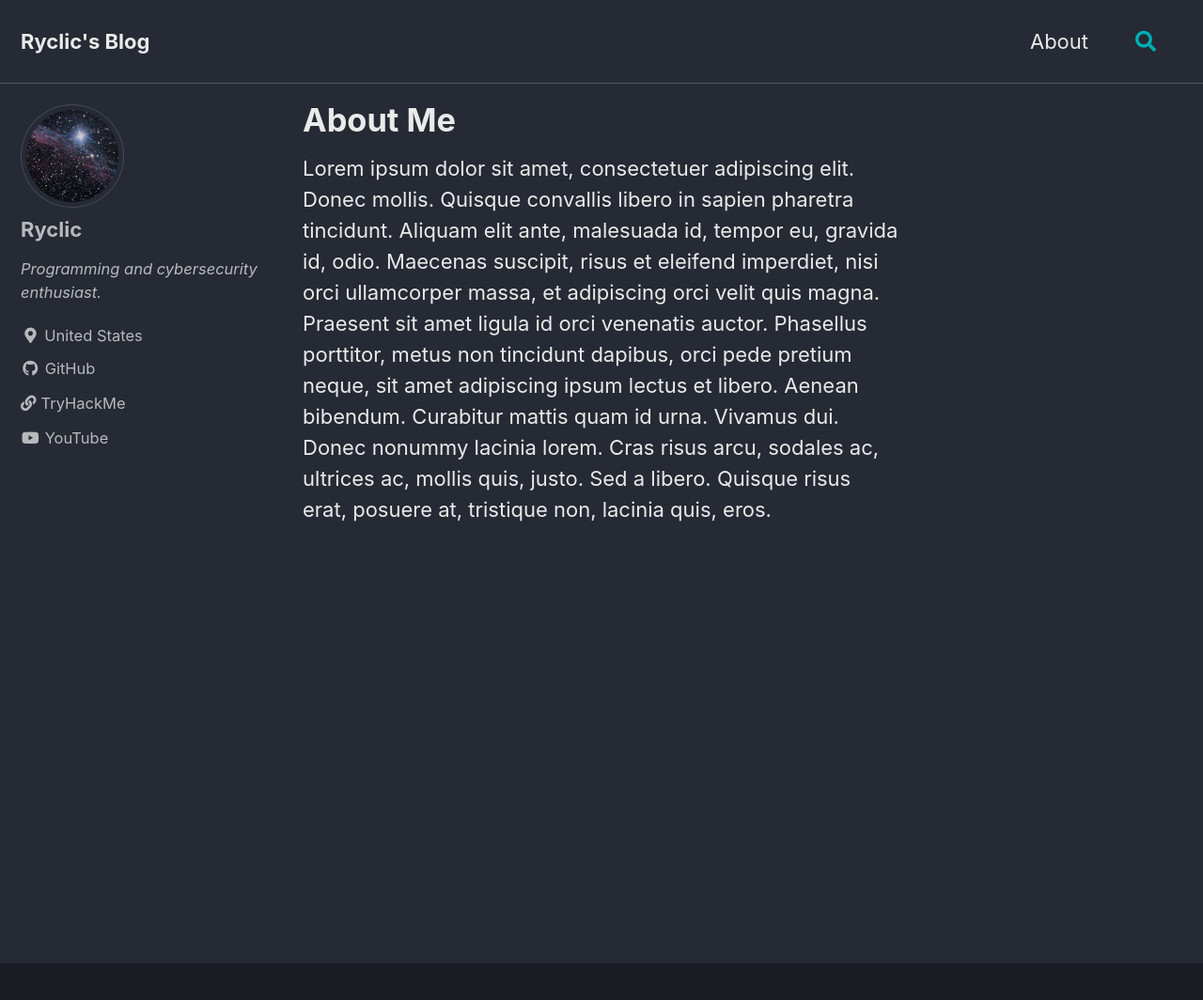
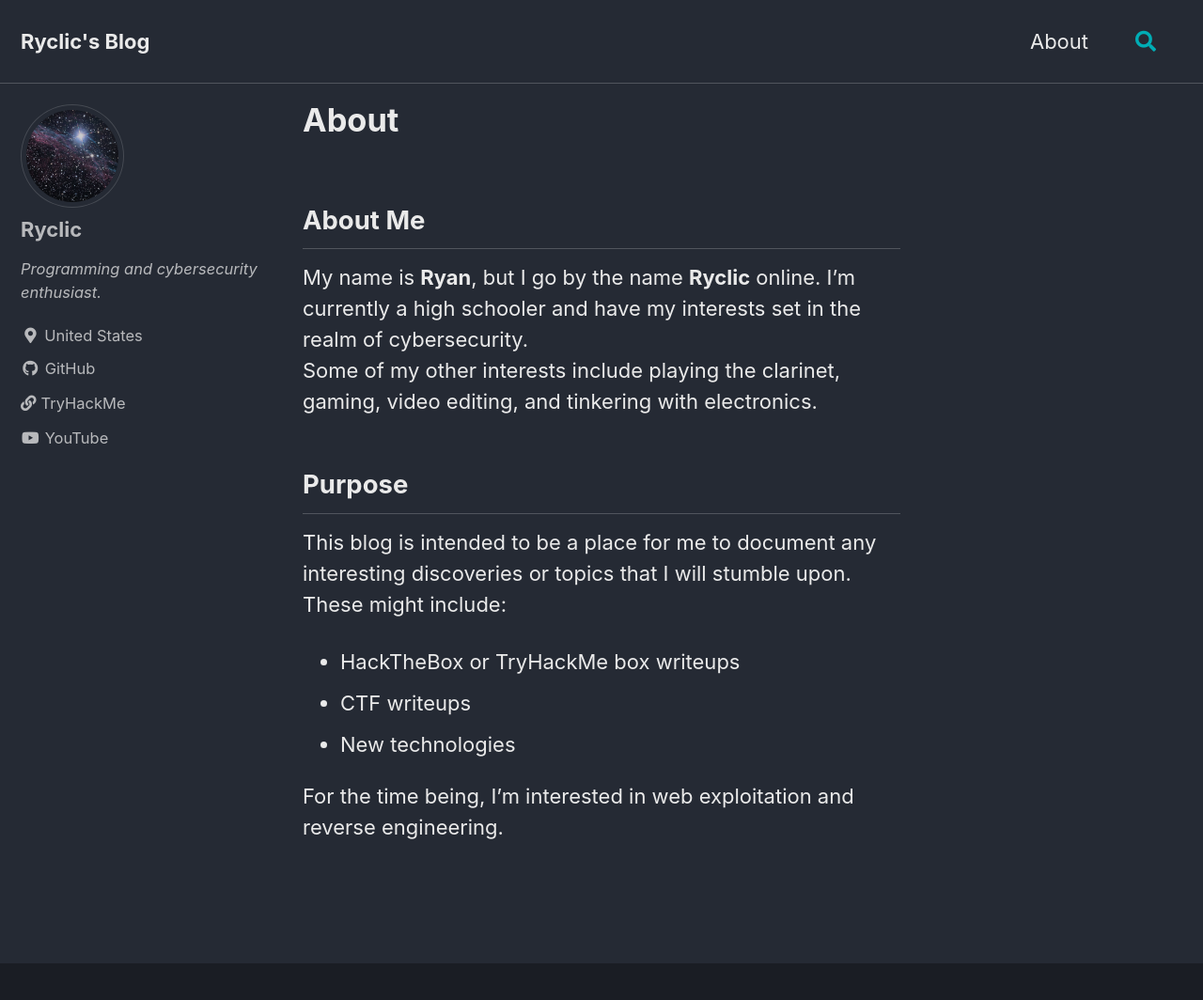
Before and after one commit to Ryclic/ryclic.github.io, a Jekyll site: the page built from _pages/about.md, in a window 1280 px wide and 1113 px high. Shown: the top 1064 px of the window at 94% size. Built offline with Jekyll 4.4.1, drawn with Linux system fonts in a browser that asks for light colours; cached includes are drawn as plain includes.

Commit message:
Finished about me page

```diff
--- a/_pages/about.md
+++ b/_pages/about.md
@@ -1,5 +1,17 @@
 ---
-title: "About Me"
+title: "About"
 permalink: /about/
 ---
-Lorem ipsum dolor sit amet, consectetuer adipiscing elit. Donec mollis. Quisque convallis libero in sapien pharetra tincidunt. Aliquam elit ante, malesuada id, tempor eu, gravida id, odio. Maecenas suscipit, risus et eleifend imperdiet, nisi orci ullamcorper massa, et adipiscing orci velit quis magna. Praesent sit amet ligula id orci venenatis auctor. Phasellus porttitor, metus non tincidunt dapibus, orci pede pretium neque, sit amet adipiscing ipsum lectus et libero. Aenean bibendum. Curabitur mattis quam id urna. Vivamus dui. Donec nonummy lacinia lorem. Cras risus arcu, sodales ac, ultrices ac, mollis quis, justo. Sed a libero. Quisque risus erat, posuere at, tristique non, lacinia quis, eros.
+## About Me ##
+
+My name is **Ryan**, but I go by the name **Ryclic** online. I'm currently a high schooler and have my interests set in the realm of cybersecurity. \
+Some of my other interests include playing the clarinet, gaming, video editing, and tinkering with electronics.
+
+## Purpose ##
+
+This blog is intended to be a place for me to document any interesting discoveries or topics that I will stumble upon. These might include:
+* HackTheBox or TryHackMe box writeups
+* CTF writeups
+* New technologies
+
+For the time being, I'm interested in web exploitation and reverse engineering.
```
